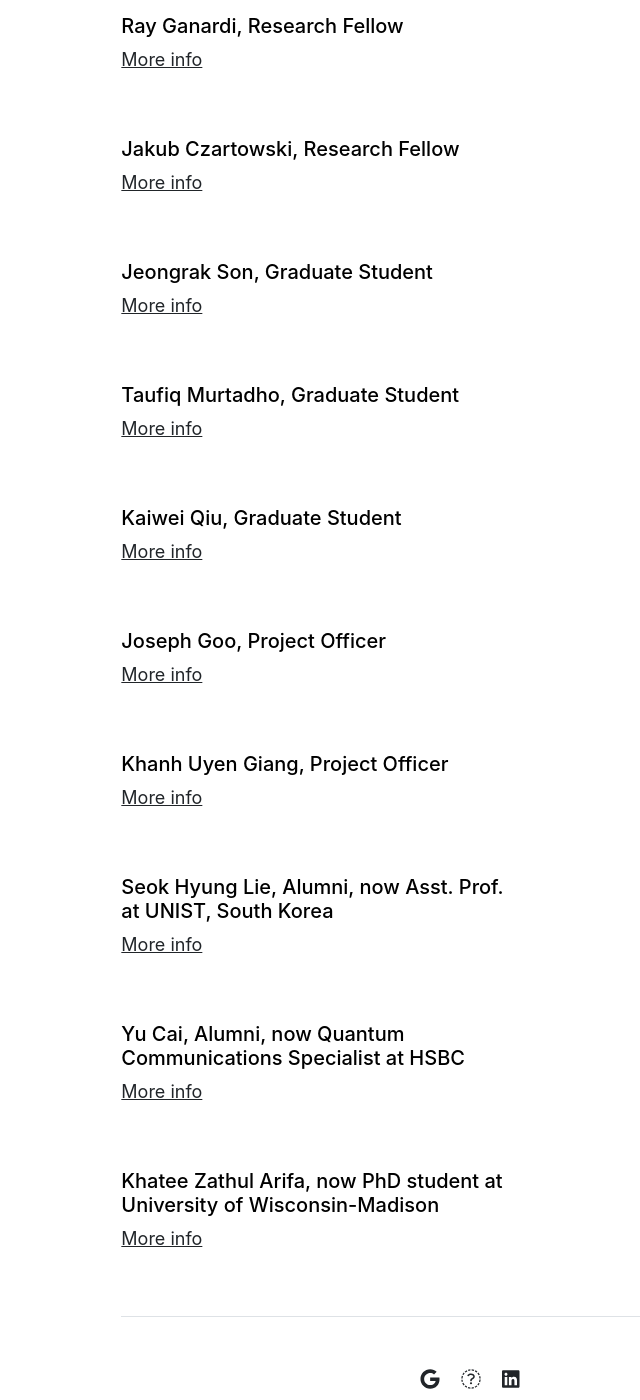
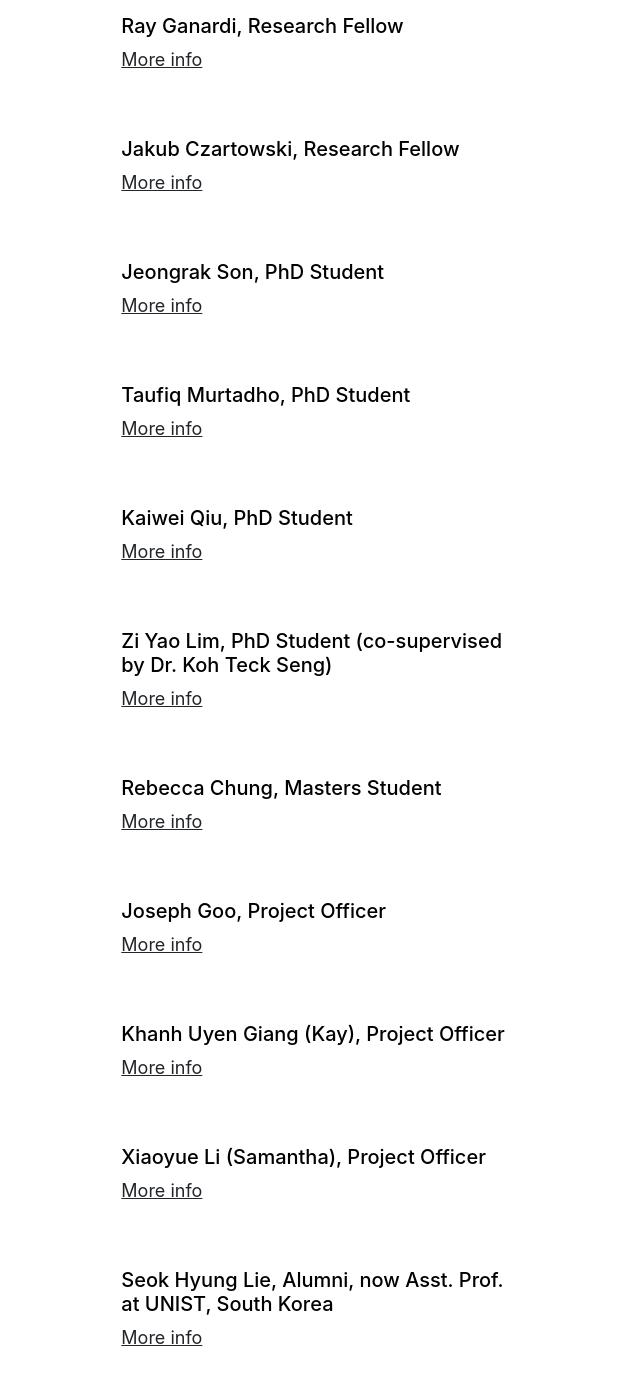
Before and after one commit to nelly-ng/nelly-ng.github.io, a Jekyll site: the page built from people.md, in a window 1280 px wide and 1400 px high, scrolled down 532 px. Shown: the whole window, without its empty margins (108-748 px from the left). Built offline with Jekyll 4.4.1, drawn with Linux system fonts in a browser that asks for light colours; some of the changed text lies outside the part shown.

Commit message:
Update settings.yml

```diff
--- a/_data/settings.yml
+++ b/_data/settings.yml
@@ -11,14 +11,17 @@ people:
 - {name: 'Marek Gluza, Research Fellow', url: 'research-fellow'}
 - {name: 'Ray Ganardi, Research Fellow', url: 'research-fellow'}
 - {name: 'Jakub Czartowski, Research Fellow', url: 'research-fellow'}
-- {name: 'Jeongrak Son, Graduate Student', url: 'graduate-student'}
-- {name: 'Taufiq Murtadho, Graduate Student', url: 'graduate-student'}
-- {name: 'Kaiwei Qiu, Graduate Student', url: 'graduate-student'}
+- {name: 'Jeongrak Son, PhD Student', url: 'graduate-student'}
+- {name: 'Taufiq Murtadho, PhD Student', url: 'graduate-student'}
+- {name: 'Kaiwei Qiu, PhD Student', url: 'graduate-student'}
+- {name: 'Zi Yao Lim, PhD Student (co-supervised by Dr. Koh Teck Seng)', url: 'graduate-student'}
+- {name: 'Rebecca Chung, Masters Student', url: 'graduate-student'}
 - {name: 'Joseph Goo, Project Officer', url: 'project-officer'}
-- {name: 'Khanh Uyen Giang, Project Officer', url: 'project-officer'}
-
+- {name: 'Khanh Uyen Giang (Kay), Project Officer', url: 'project-officer'}
+- {name: 'Xiaoyue Li (Samantha), Project Officer', url: 'project-officer'}
 - {name: 'Seok Hyung Lie, Alumni, now Asst. Prof. at UNIST, South Korea', title: 'Alumni', url: 'alumni'}
 - {name: 'Yu Cai, Alumni, now Quantum Communications Specialist at HSBC', url: 'alumni'}
+- {name: 'Maria Quadeer, Alumni, now research fellow at OIST, Japan', title: 'Alumni', url: 'alumni'}
 - {name: 'Khatee Zathul Arifa, now PhD student at University of Wisconsin-Madison', title: 'Alumni, now PhD student at University of Wisconsin-Madison', url: 'alumni'}
 
 
```
